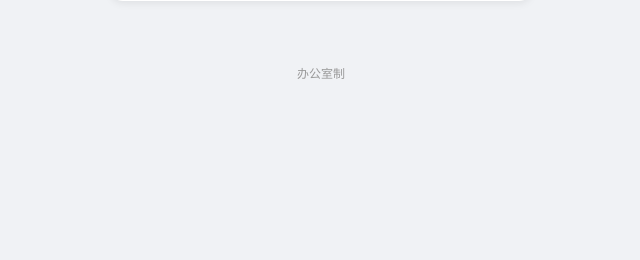
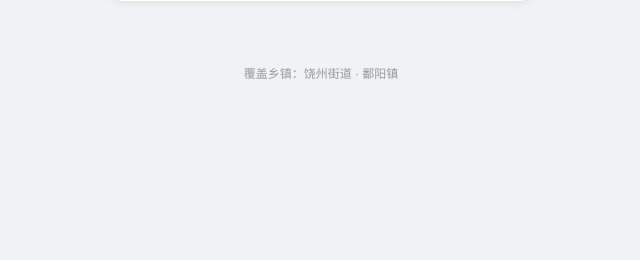
Before and after one commit to piggecn/chengguan, a Flask app: page /login in a window 1280 px wide. Shown: the part 434-694 px from the top of the page, without its empty margins (319-959 px from the left). Run offline with Flask 3, Linux system fonts and the light colour scheme.

Commit message:
登录页去掉旧体系的「办公室制」文案，改为显示实际覆盖的两个乡镇
单账号改造删了中队/办公室体系，但登录页底部的小字没跟着改。
直接用 context processor 里已有的 towns 渲染，跟着 TOWNS 常量走，不再硬编码。

Co-Authored-By: Claude Code <noreply@anthropic.com>

```diff
--- a/templates/login.html
+++ b/templates/login.html
@@ -26,5 +26,5 @@
     <button class="btn btn-primary" type="submit">开始使用</button>
   </form>
 </div>
-<p class="org-note">办公室制</p>
+<p class="org-note">覆盖乡镇：{{ towns | join(' · ') }}</p>
 {% endblock %}
```
